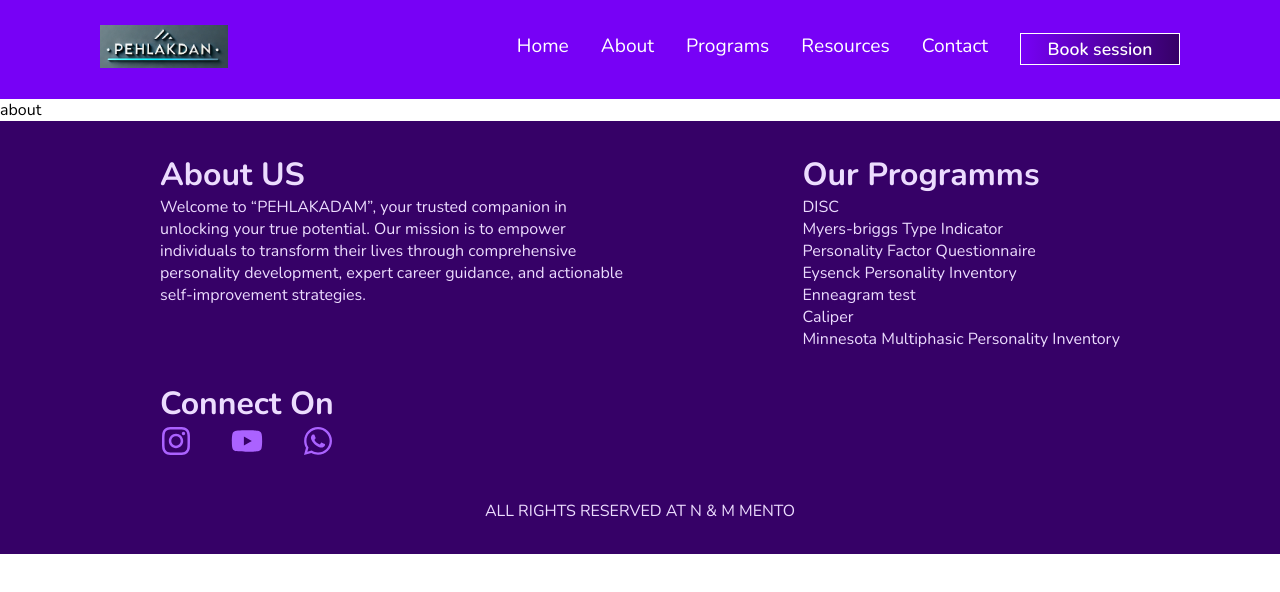
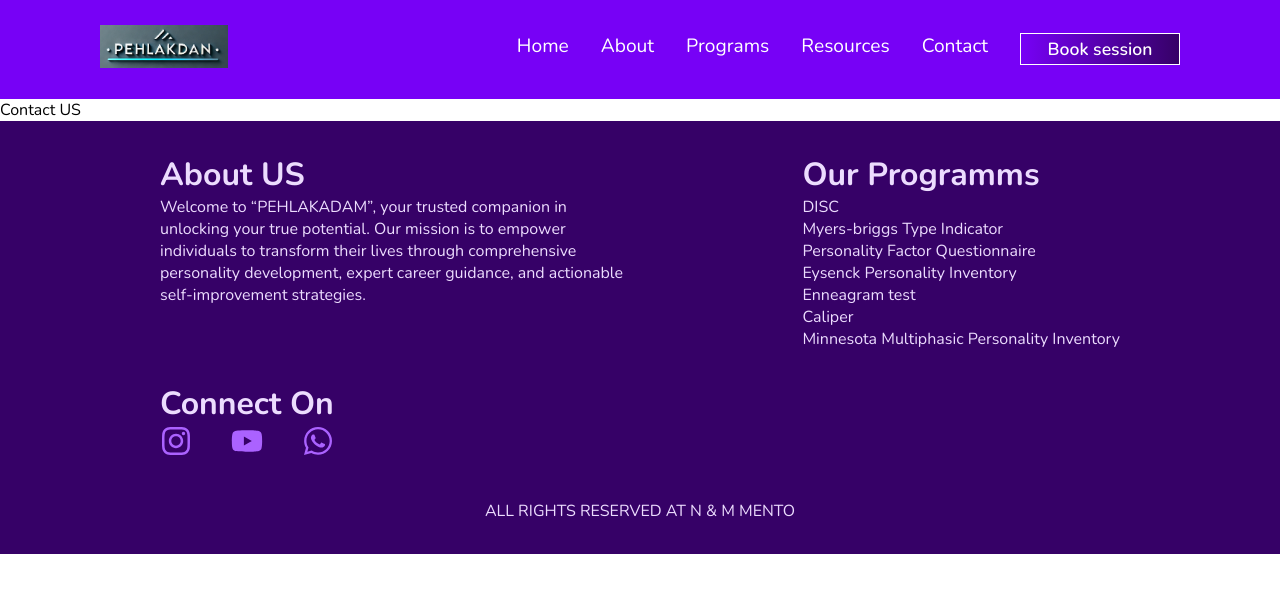
Before and after one commit to NiranjanNCR/counsellingFD, a React (Create React App) app: page /resources in a window 1280 px wide. Shown: the top 592 px of the page. Built offline with nearby package versions, Linux system fonts and the light colour scheme; a web font is replaced by a local one.

Commit message:
Update Contact.js

```diff
--- a/src/Components/page/Contact.js
+++ b/src/Components/page/Contact.js
@@ -6,7 +6,7 @@ const About = () => {
   return (
     <>
     <NavigationBar/>
-      about
+      Contact US
       <Footer/>
     </>
   )
```
